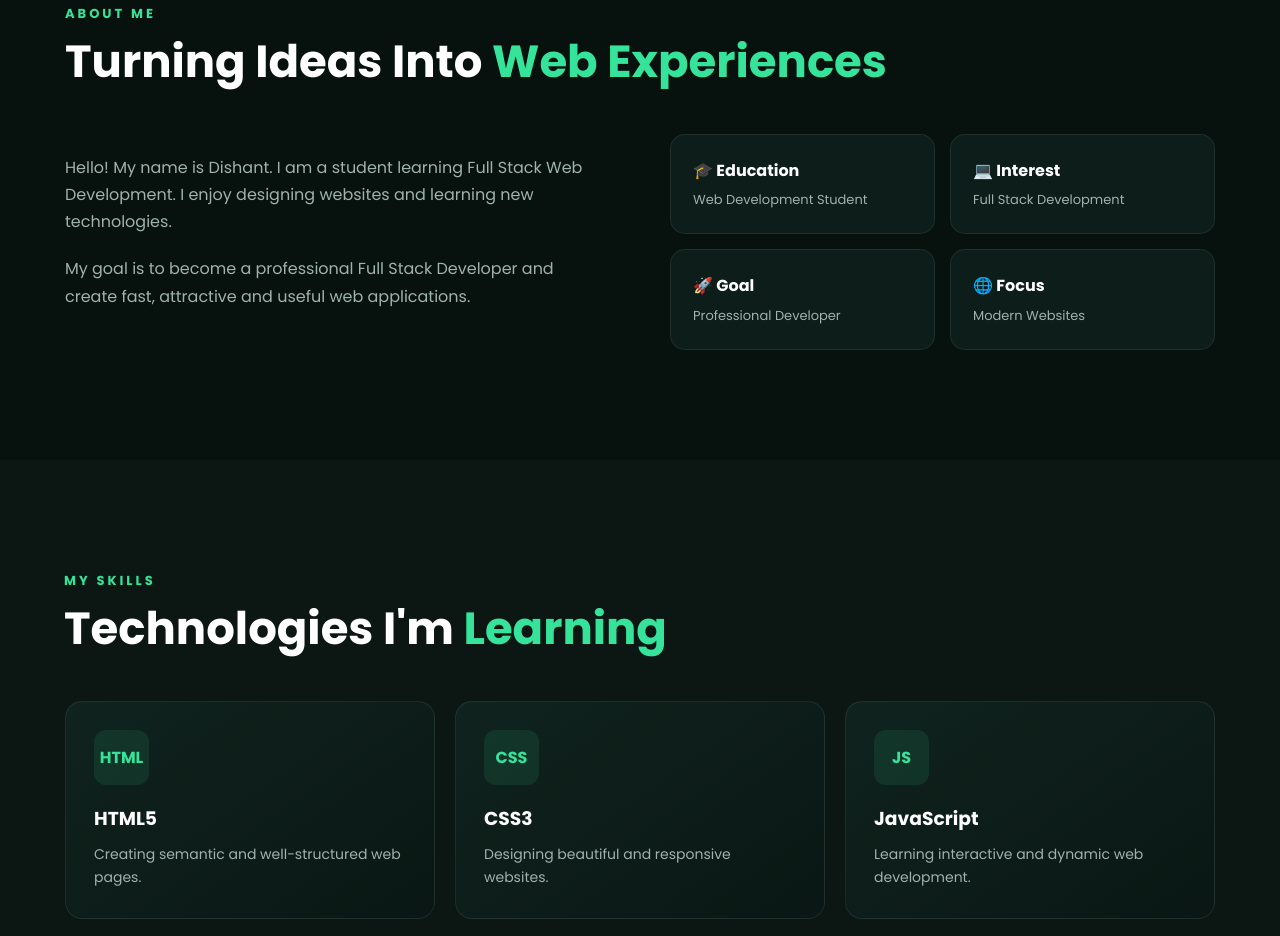
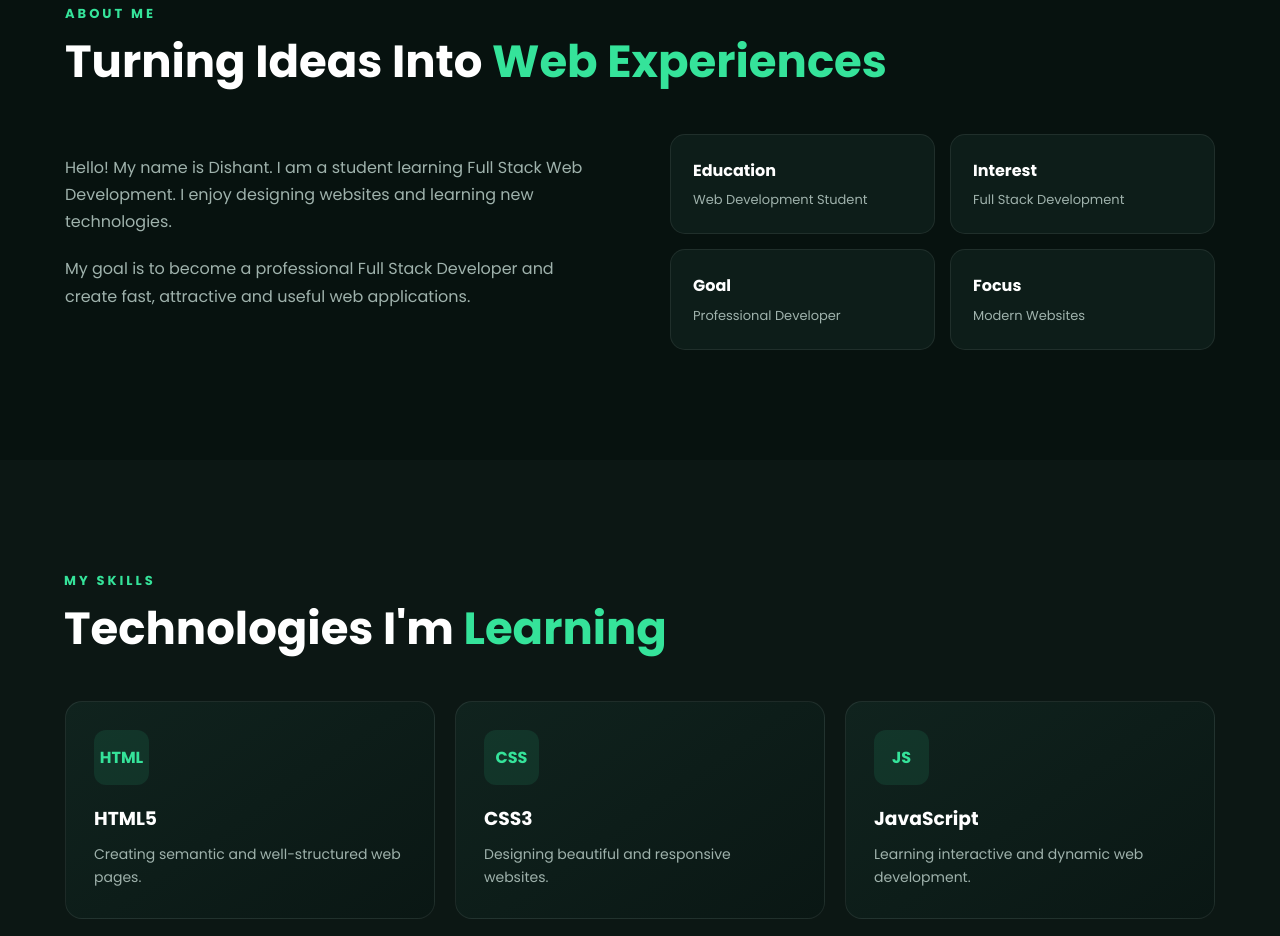
Before and after one commit to dishantkamboj669-lab/my-portfolio, a plain HTML site: page index.html in a window 1280 px wide. Shown: the part 908-1844 px from the top of the page. Drawn offline with Linux system fonts and the light colour scheme.

Commit message:
remove icons

```diff
--- a/index.html
+++ b/index.html
@@ -111,22 +111,22 @@
             <div class="about-box">
 
                 <div class="info">
-                    <h3>🎓 Education</h3>
+                    <h3> Education</h3>
                     <p>Web Development Student</p>
                 </div>
 
                 <div class="info">
-                    <h3>💻 Interest</h3>
+                    <h3> Interest</h3>
                     <p>Full Stack Development</p>
                 </div>
 
                 <div class="info">
-                    <h3>🚀 Goal</h3>
+                    <h3> Goal</h3>
                     <p>Professional Developer</p>
                 </div>
 
                 <div class="info">
-                    <h3>🌐 Focus</h3>
+                    <h3> Focus</h3>
                     <p>Modern Websites</p>
                 </div>
 
```
